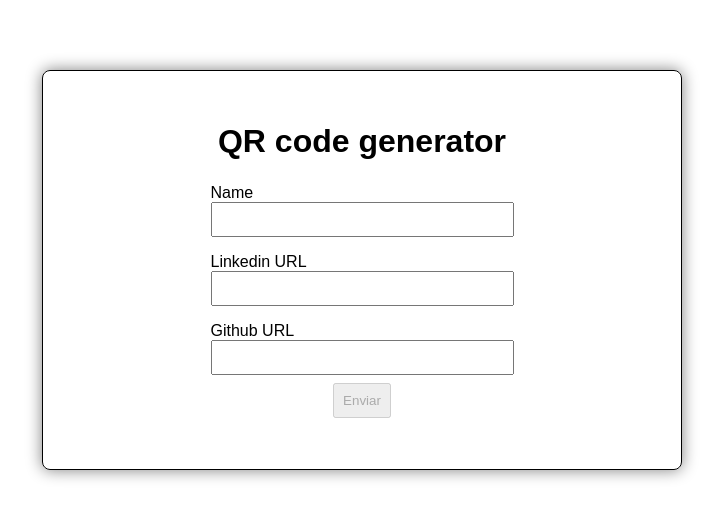
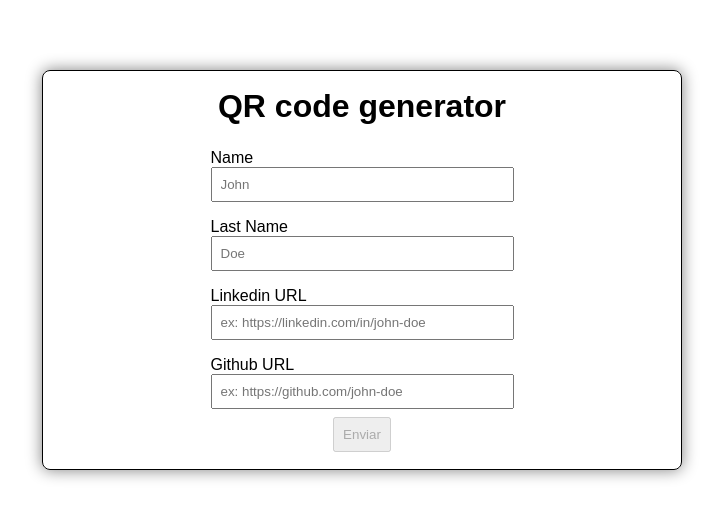
Before and after one commit to rms-diego/desafio-tecnico-buzzvel, a React (Vite) app in the folder frontend/: page / in a window 1280 px wide. Shown: the part 130-648 px from the top of the page, without its empty margins (278-1001 px from the left). Built offline with nearby package versions, Linux system fonts and the light colour scheme; no server answers.

Commit message:
[frontend] new: criando um input de 'last name' e adicionando placeholder nos inputs

```diff
--- a/frontend/src/components/Form/index.tsx
+++ b/frontend/src/components/Form/index.tsx
@@ -3,16 +3,25 @@
 import { createProfile } from "../../api";
 
 import styles from "./styles.module.scss";
+import { useNavigate } from "react-router-dom";
 
 export function Form() {
   const [name, setName] = useState<string>("");
+  const [lastName, setLastName] = useState<string>("");
   const [linkedinUrl, setLinkedinUrl] = useState<string>("");
   const [githubUrl, setGithubUrl] = useState<string>("");
   const [isDisableButton, setIsDisableButton] = useState<boolean>(true);
 
+  const navigate = useNavigate();
+
   const handleInputNameChange = (event: ChangeEvent<HTMLInputElement>) => {
     const { value } = event.target;
-    setName(value);
+    setName(value.trim());
+  };
+
+  const handleInputLastNameChange = (event: ChangeEvent<HTMLInputElement>) => {
+    const { value } = event.target;
+    setLastName(value.trim());
   };
 
   const handleInputLinkedinUrl = (event: ChangeEvent<HTMLInputElement>) => {
@@ -29,7 +38,7 @@
     event.preventDefault();
 
     const bodyPayload = {
-      name,
+      name: `${name} ${lastName}`,
       linkedinUrl,
       githubUrl,
     };
@@ -38,15 +47,14 @@
 
     if (userAlreadyExists) {
       setName("");
+      setLastName("");
       setGithubUrl("");
       setLinkedinUrl("");
 
-      alert(userAlreadyExists);
+      return alert(userAlreadyExists);
     }
 
-    setName("");
-    setGithubUrl("");
-    setLinkedinUrl("");
+    return navigate(`/${name}-${lastName}`);
   };
 
   useEffect(() => {
@@ -65,18 +73,28 @@
             label="Name"
             value={name}
             handleChange={handleInputNameChange}
+            placeholder="John"
+          />
+
+          <Input
+            label="Last Name"
+            value={lastName}
+            handleChange={handleInputLastNameChange}
+            placeholder="Doe"
           />
 
           <Input
             label="Linkedin URL"
             value={linkedinUrl}
             handleChange={handleInputLinkedinUrl}
+            placeholder="ex: https://linkedin.com/in/john-doe"
           />
 
           <Input
             label="Github URL"
             value={githubUrl}
             handleChange={handleInputGithubUrl}
+            placeholder="ex: https://github.com/john-doe"
           />
         </div>
 
--- a/frontend/src/components/Input/index.tsx
+++ b/frontend/src/components/Input/index.tsx
@@ -5,13 +5,19 @@
   label: string;
   value: string;
   handleChange: (event: ChangeEvent<HTMLInputElement>) => void;
+  placeholder: string;
 }
 
-export function Input({ label, value, handleChange }: InputProps) {
+export function Input({ label, value, handleChange, placeholder }: InputProps) {
   return (
     <label className={styles.container}>
       {label}
-      <input type="text" value={value} onChange={handleChange} />
+      <input
+        type="text"
+        value={value}
+        onChange={handleChange}
+        placeholder={placeholder}
+      />
     </label>
   );
 }
```
